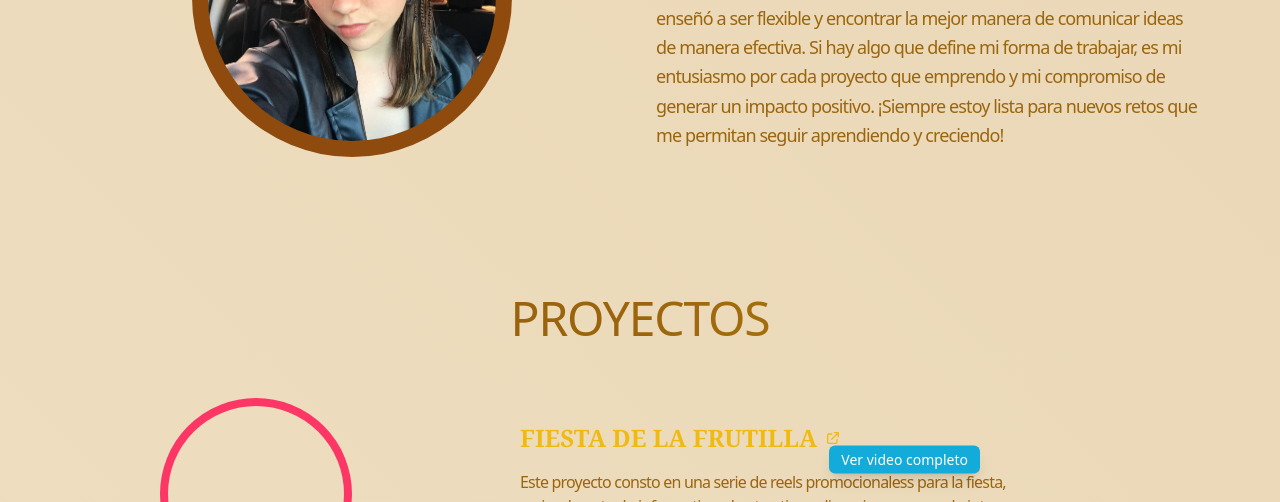
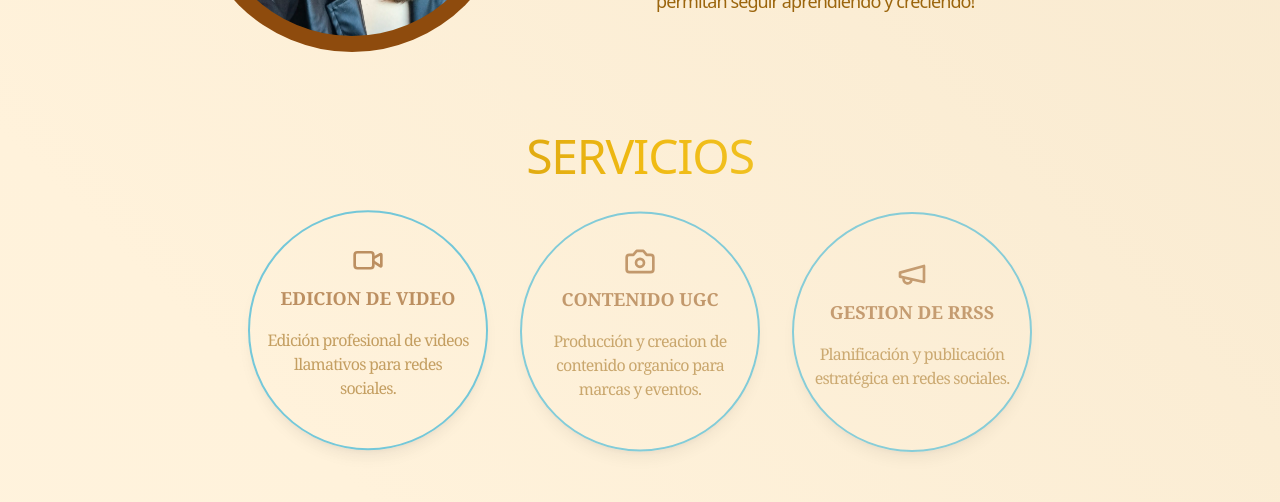
Before and after one commit to luisina-cz/react-portfolio-luisina-cardozo, a React (Vite) app: page / in a window 1280 px wide. Shown: the part 1420-1922 px from the top of the page. Built offline with nearby package versions, Linux system fonts and the light colour scheme; grey boxes are pictures that could not be loaded.

Commit message:
Cambiando services

```diff
--- a/src/App.tsx
+++ b/src/App.tsx
@@ -13,9 +13,9 @@ const App = () => {
       <Navbar />
       <Hero />
       <About />
+      <Services />
       <Proyects />
       <Carrusel />
-      <Services />
       <Contact />
     </div>
   )
--- a/src/components/about.tsx
+++ b/src/components/about.tsx
@@ -11,7 +11,7 @@ import { ABOUT_TEXT } from "../constants";
 
 const About = () => {
     return (
-        <div className="w-full px-4 py-12 lg:py-20">
+        <div className="w-full px-4">
             <h1 className="text-[#574535] text-3xl md:text-4xl lg:text-5xl bg-gradient-to-r from-[#9b650d]  via-[#f0ba12] to-[#f1da61] text-transparent bg-clip-text animated-gradient text-center mb-12">
                 SOBRE MI
             </h1>
--- a/src/components/carrusel.tsx
+++ b/src/components/carrusel.tsx
@@ -12,6 +12,14 @@ const VideoCarousel = () => {
         "https://www.youtube.com/embed/GFOTJnGZ-eM?si=StBWjW4TXCpi6kQs",
         "https://www.youtube.com/embed/17kLbcpCouA?si=yQq6SGGbBUWgrFgn",
         "https://www.youtube.com/embed/cdWBrbE5otI?si=CamC9K8BgyOsM3Ar",
+        "https://www.youtube.com/embed/17kLbcpCouA?si=YhsqHorlvVg?si=wKlZvz1T_AcGpPLE",
+        "https://www.youtube.com/embed/ujkLADW4P98?si=l9WX40-J__qbeZ7h",
+        "https://www.youtube.com/embed/Ay1gIqQGv1Q?si=aHJrHzkg6b-7urRK",
+        "https://www.youtube.com/embed/Zi1pSMmZbxM?si=ZquiN18izkflmMm8",
+        "https://www.youtube.com/embed/q1Kt15DquZY?si=w-1-NneENguTiKG2",
+        "https://www.youtube.com/embed/xb6S8SQyRCk?si=2Nx5rjLWm8aElFvm",
+        "https://www.youtube.com/embed/t1dCEksHgxE?si=8Oqrj8VtnWoSC_j6",
+
     ];
     const [index, setIndex] = useState(0);
 
--- a/src/components/proyects.tsx
+++ b/src/components/proyects.tsx
@@ -3,7 +3,7 @@ import { motion } from "framer-motion";
 
 const Proyects = () => {
     return (
-    <div className="mt-8 w-full px-4 lg:px-8">
+    <div className="mt-20 w-full px-4 lg:px-8">
         <motion.h2
         whileInView={{ opacity: 1, y: 0 }}
         initial={{ opacity: 0, y: -100 }}
--- a/src/components/services.tsx
+++ b/src/components/services.tsx
@@ -24,7 +24,7 @@ const services = [
 
 const Services = () => {
     return (
-    <div className="mt-12 px-4 lg:mt-20 text-center">
+    <div className="-mt-8 px-4 lg:mt-20 text-center">
         <h2 className="text-3xl md:text-4xl lg:text-5xl tracking-tight bg-gradient-to-r from-[#9b650d] via-[#f0ba12] to-[#f1da61] text-transparent bg-clip-text">
             SERVICIOS
         </h2>
--- a/src/constants/index.ts
+++ b/src/constants/index.ts
@@ -60,8 +60,7 @@ export const PROJECTS: Project[] = [
 export const HERO_CONTENT = `¡Hola! Soy una creadora de contenido  digital con ganas de aprender, crecer y sumar experiencias. Cada proyecto es una oportunidad para dejar una huella creativa y conectar con audiencias.`;
 
 export const ABOUT_TEXT = `Disfruto adaptarme a cada desafío, entender las necesidades del cliente y su audiencia, y crear contenido que destaque e inspire.
-A lo largo de mi trayectoria, he trabajado en proyectos súper variados, lo que me enseñó a ser flexible y encontrar la mejor manera de comunicar ideas de manera efectiva.
-Si hay algo que define mi forma de trabajar, es mi entusiasmo por cada proyecto que emprendo y mi compromiso de generar un impacto positivo. ¡Siempre estoy lista para nuevos retos que me permitan seguir aprendiendo y creciendo!`;
+A lo largo de mi trayectoria, he trabajado en proyectos súper variados, lo que me enseñó a ser flexible y encontrar la mejor manera de comunicar ideas de manera efectiva. ¡Siempre estoy lista para nuevos retos que me permitan seguir aprendiendo y creciendo!`;
 
 export const CONTACT = {
     address: "Coronda, Santa Fe - Argentina ",
--- a/src/index.css
+++ b/src/index.css
@@ -10,7 +10,7 @@ html {
 
 body {
     @apply overflow-x-hidden;
-    background: linear-gradient(45deg, #ffffff, #eddcbd, #dcc69f);
+    background: linear-gradient(45deg, #ffffff, #fff2db, #dcc69f);
     background-size: 300% 300%;
     animation: gradientAnimation 10s ease infinite;
 }
```
Also changed, not shown: index.html (line endings or trailing spaces), src/main.tsx (line endings or trailing spaces).
